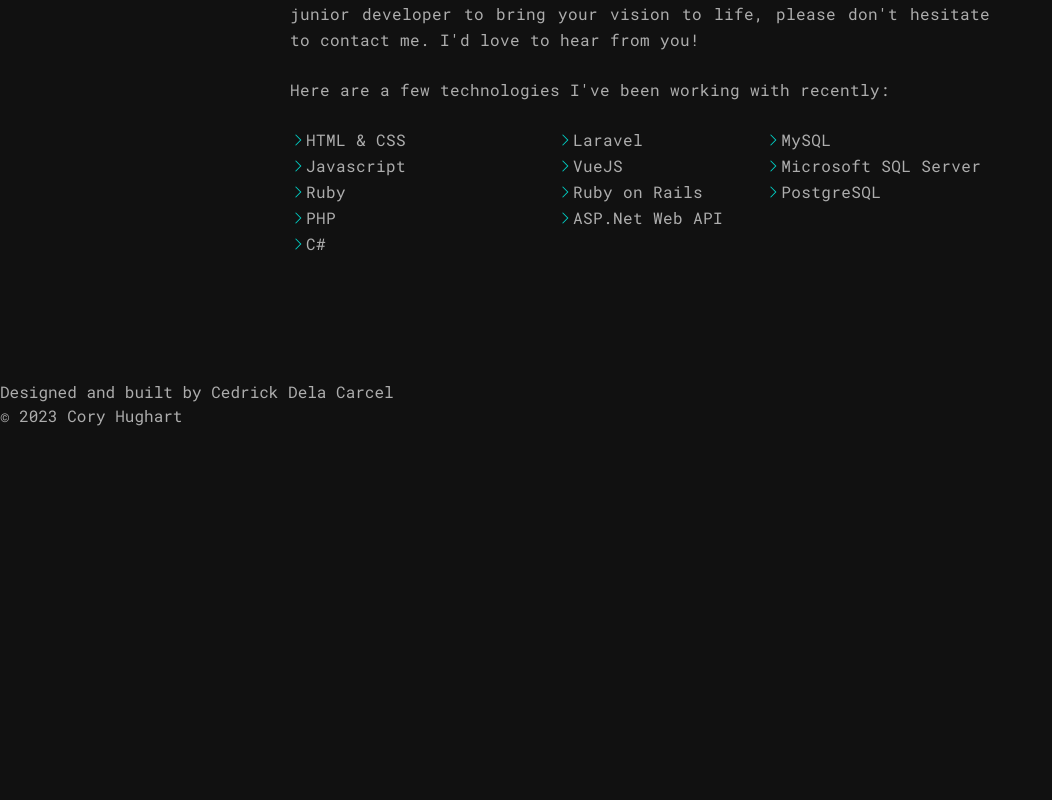
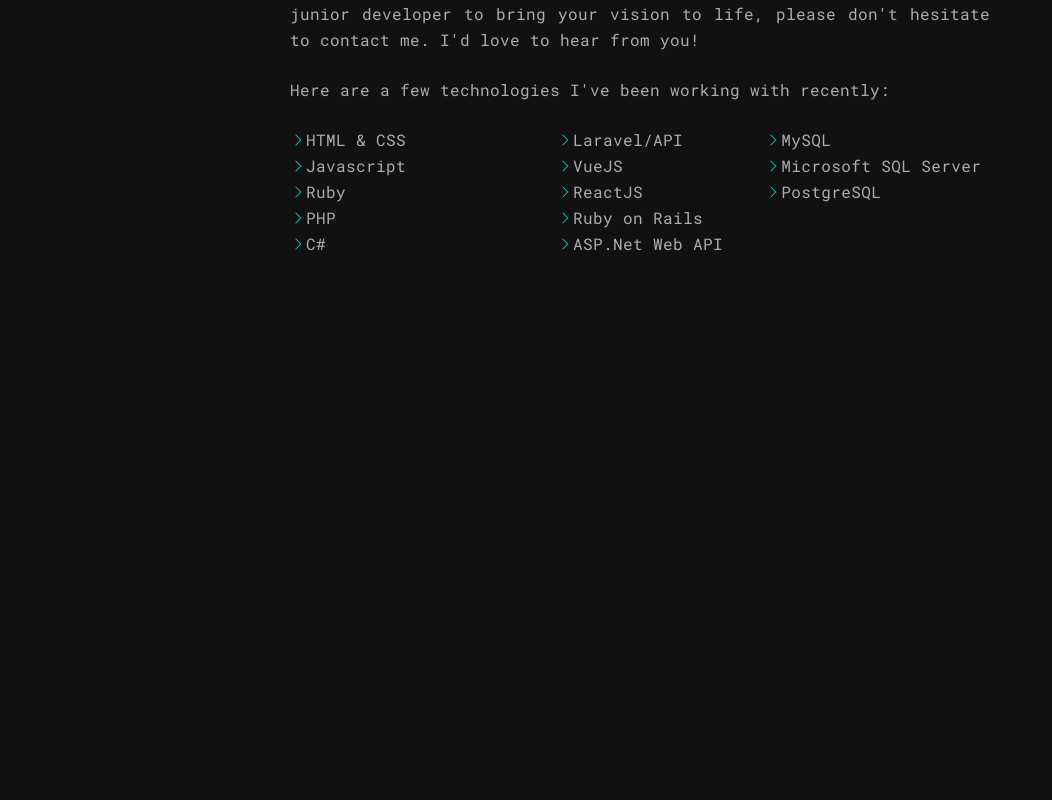
Before and after one commit to newbieced0411/myweb, a Vue app: page / in a window 1280 px wide. Shown: the part 1220-2020 px from the top of the page, without its empty margins (0-1052 px from the left). Before the commit the page ends 1648 px from the top, so only its background shows below. Built offline with nearby package versions, Linux system fonts and the light colour scheme.

Commit message:
added projects

```diff
--- a/src/components/FooterComponent.vue
+++ b/src/components/FooterComponent.vue
@@ -1,6 +1,6 @@
 <template>
-    <div>
+    <div class="w-full mb-4 text-center">
         <p>Designed and built by Cedrick Dela Carcel</p>
-        <p>© 2023 Cory Hughart</p>
+        <p>© 2023 Cedrick Dela Carcel</p>
     </div>
 </template>
--- a/src/components/HeaderComponent.vue
+++ b/src/components/HeaderComponent.vue
@@ -1,5 +1,5 @@
 <template>
-    <div class="w-full flex flex-row justify-between px-6 py-3 border-b border-gray-500/40">
+    <div class="w-full flex flex-row justify-between px-6 py-3 border-b border-gray-500/40 backdrop-blur-xl">
         <div class="flex-1">
             <h1 class="font-['Righteous'] font-bold text-3xl tracking-wider">
                 <a href="#home">newbie</a>
@@ -14,7 +14,7 @@
                     <a href="#about-me">About</a>
                 </li>
                 <li class="px-4 py-1 transition rounded hover:bg-gray-600/30">
-                    <a href="">Projects</a>
+                    <a href="#projects">Projects</a>
                 </li>
             </ul>
         </nav>
--- a/src/views/AboutView.vue
+++ b/src/views/AboutView.vue
@@ -53,7 +53,7 @@
 
 const state = reactive({
     techs: ['HTML & CSS','Javascript', 'Ruby', 'PHP', 'C#'],
-    frameworks: ['Laravel', 'VueJS', 'Ruby on Rails', 'ASP.Net Web API'],
+    frameworks: ['Laravel/API', 'VueJS', 'ReactJS', 'Ruby on Rails', 'ASP.Net Web API'],
     databases: ['MySQL', 'Microsoft SQL Server', 'PostgreSQL'],
     tools: ['Postman', 'Git']
 })
--- a/src/views/HomeView.vue
+++ b/src/views/HomeView.vue
@@ -41,6 +41,9 @@
         <section id="about-me" class="flex flex-col justify-center w-[700px] h-screen mx-auto">
             <AboutView/>
         </section>
+        <section id="projects" class="flex flex-col justify-center w-[700px] h-screen mx-auto">
+            <ProjectView />
+        </section>
     </main>
     <FooterComponent/>
 </template>
@@ -48,6 +51,7 @@
 import HeaderComponent from '@/components/HeaderComponent.vue'
 import FooterComponent from '@/components/FooterComponent.vue'
 import AboutView from './AboutView.vue'
+import ProjectView from './ProjectView.vue';
 
 </script>
 <style>
--- a/src/views/ProjectView.vue
+++ b/src/views/ProjectView.vue
@@ -0,0 +1,13 @@
+<template>
+  <div></div>
+</template>
+
+<script>
+export default {
+
+}
+</script>
+
+<style>
+
+</style>
```
Also changed, not shown: 1 other file (tests, documents, lock files or other folders).
